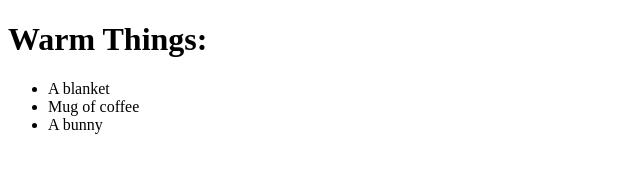
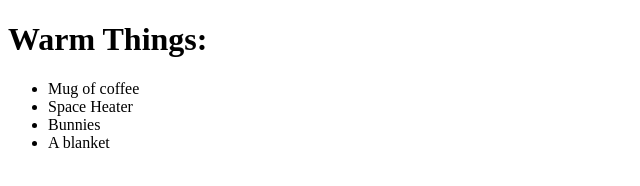
Before and after one commit to stephenyale/first-project, a plain HTML site: page home.html in a window 1280 px wide. Shown: the whole page, without its empty margins (0-640 px from the left). Drawn offline with Linux system fonts and the light colour scheme.

Commit message:
Update home.html

```diff
--- a/home.html
+++ b/home.html
@@ -8,9 +8,10 @@
 <body>
     <h1>Warm Things:</h1>
     <ul>
+        <li>Mug of coffee</li>
+        <li>Space Heater</li>
+        <li>Bunnies</li>
         <li>A blanket</li>
-        <li>Mug of coffee</li>
-        <li>A bunny</li>
     </ul>
 </body>
 </html>
```
